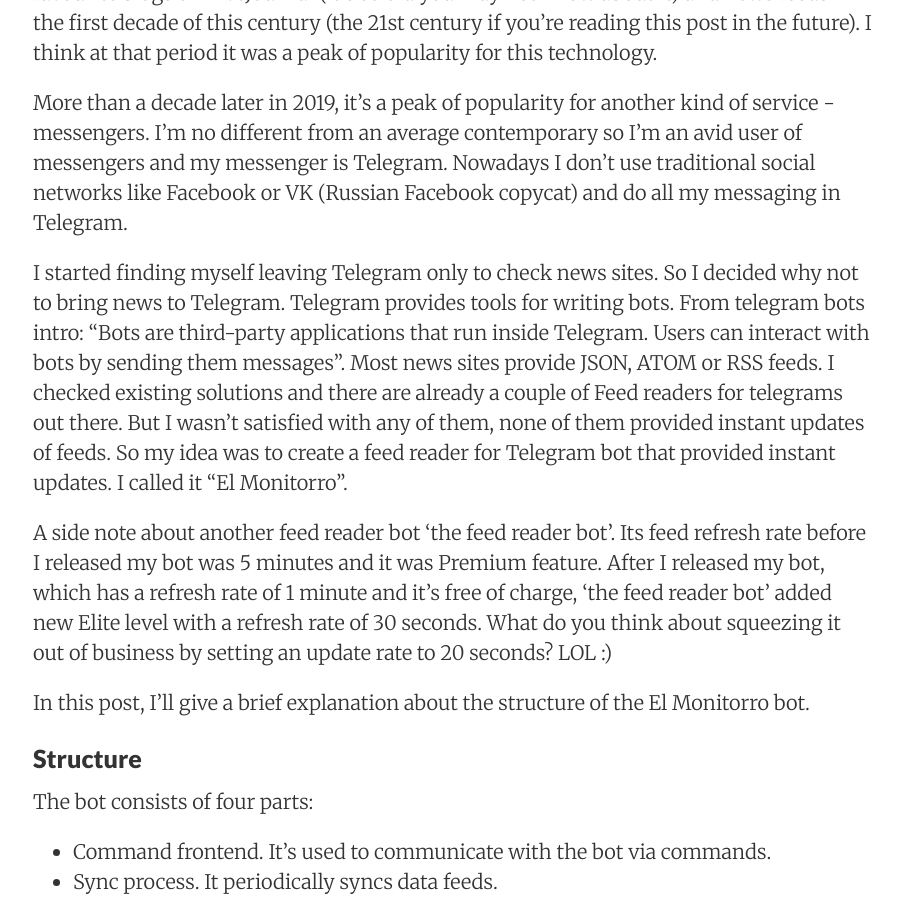
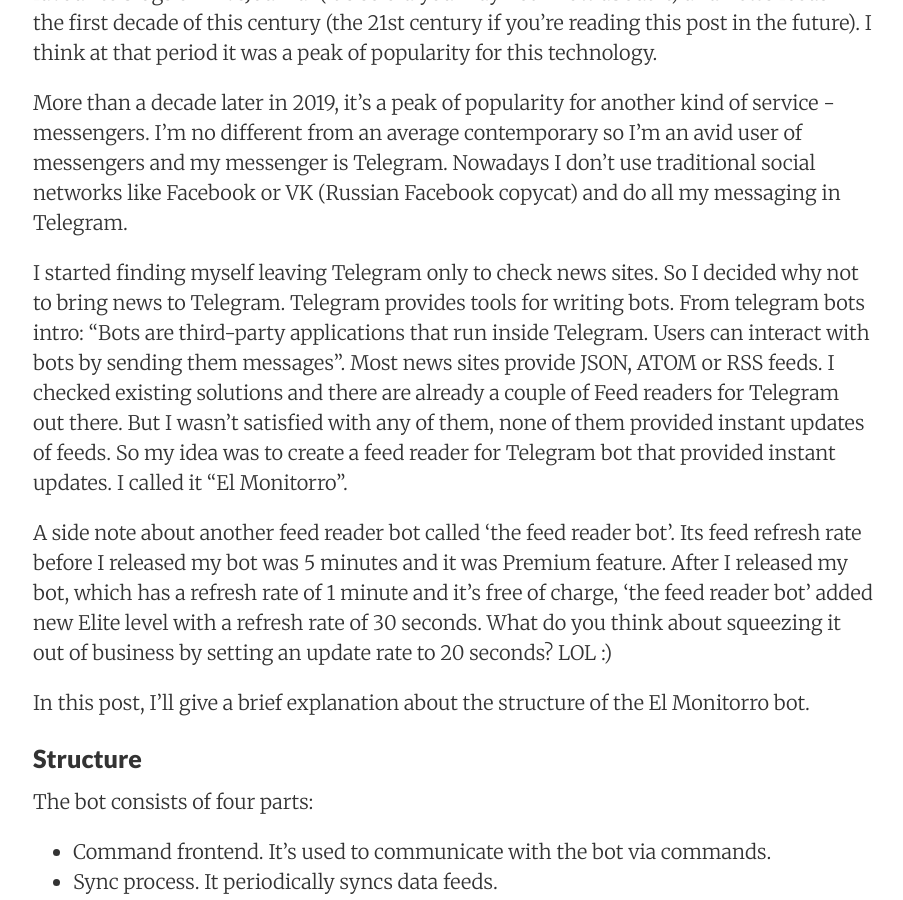
Before and after one commit to ayrat555/ayrat555.github.io, a Jekyll site: the page built from _posts/2020-07-31-el-monitorro.md, in a window 1280 px wide and 900 px high, scrolled down 1398 px. Shown: the whole window, without its empty margins (187-1090 px from the left). Built offline with Jekyll 4.4.1, drawn with Linux system fonts in a browser that asks for light colours; nearby versions of some CDN libraries; comment, search, counter and statistics services are not loaded; some of the changed text lies outside the part shown.

Commit message:
fix typos

```diff
--- a/_posts/2020-07-31-el-monitorro.md
+++ b/_posts/2020-07-31-el-monitorro.md
@@ -12,9 +12,9 @@
 
 More than a decade later in 2019, it's a peak of popularity for another kind of service - messengers. I'm no different from an average contemporary so I'm an avid user of messengers and my messenger is Telegram. Nowadays I don't use traditional social networks like Facebook or VK (Russian Facebook copycat) and do all my messaging in Telegram.
 
-I started finding myself leaving Telegram only to check news sites. So I decided why not to bring news to Telegram. Telegram provides tools for writing bots. From telegram bots intro: "Bots are third-party applications that run inside Telegram. Users can interact with bots by sending them messages". Most news sites provide JSON, ATOM or RSS feeds. I checked existing solutions and there are already a couple of Feed readers for telegrams out there. But I wasn't satisfied with any of them, none of them provided instant updates of feeds.  So my idea was to create a feed reader for Telegram bot that provided instant updates. I called it "El Monitorro".
+I started finding myself leaving Telegram only to check news sites. So I decided why not to bring news to Telegram. Telegram provides tools for writing bots. From telegram bots intro: "Bots are third-party applications that run inside Telegram. Users can interact with bots by sending them messages". Most news sites provide JSON, ATOM or RSS feeds. I checked existing solutions and there are already a couple of Feed readers for Telegram out there. But I wasn't satisfied with any of them, none of them provided instant updates of feeds.  So my idea was to create a feed reader for Telegram bot that provided instant updates. I called it "El Monitorro".
 
-A side note about another feed reader bot 'the feed reader bot'. Its feed refresh rate before I released my bot was 5 minutes and it was Premium feature. After I released my bot, which has a refresh rate of 1 minute and it's free of charge, 'the feed reader bot' added new Elite level with a refresh rate of 30 seconds. What do you think about squeezing it out of business by setting an update rate to 20 seconds? LOL :)
+A side note about another feed reader bot called 'the feed reader bot'. Its feed refresh rate before I released my bot was 5 minutes and it was Premium feature. After I released my bot, which has a refresh rate of 1 minute and it's free of charge, 'the feed reader bot' added new Elite level with a refresh rate of 30 seconds. What do you think about squeezing it out of business by setting an update rate to 20 seconds? LOL :)
 
 In this post, I'll give a brief explanation about the structure of the El Monitorro bot.
 
```
Also changed, not shown: other parts of _posts/2020-07-31-el-monitorro.md (+2 -2 lines).
